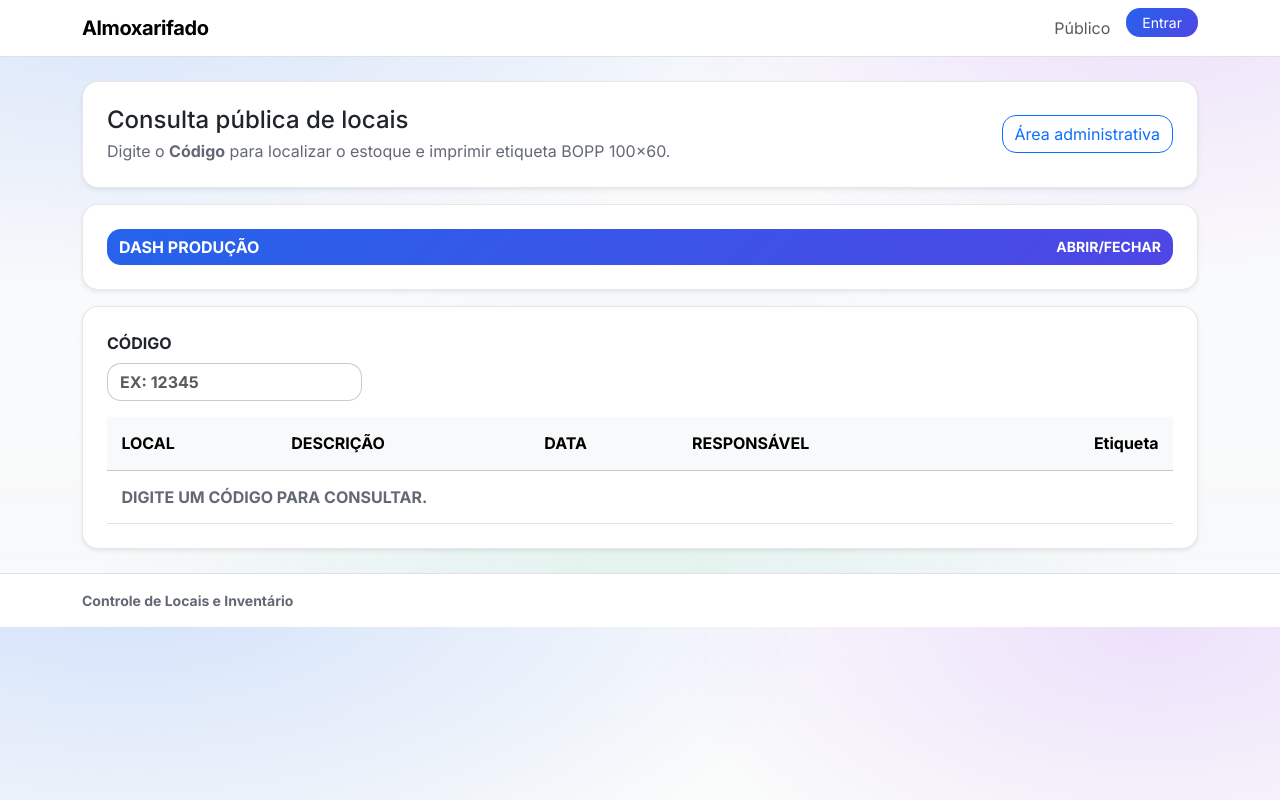
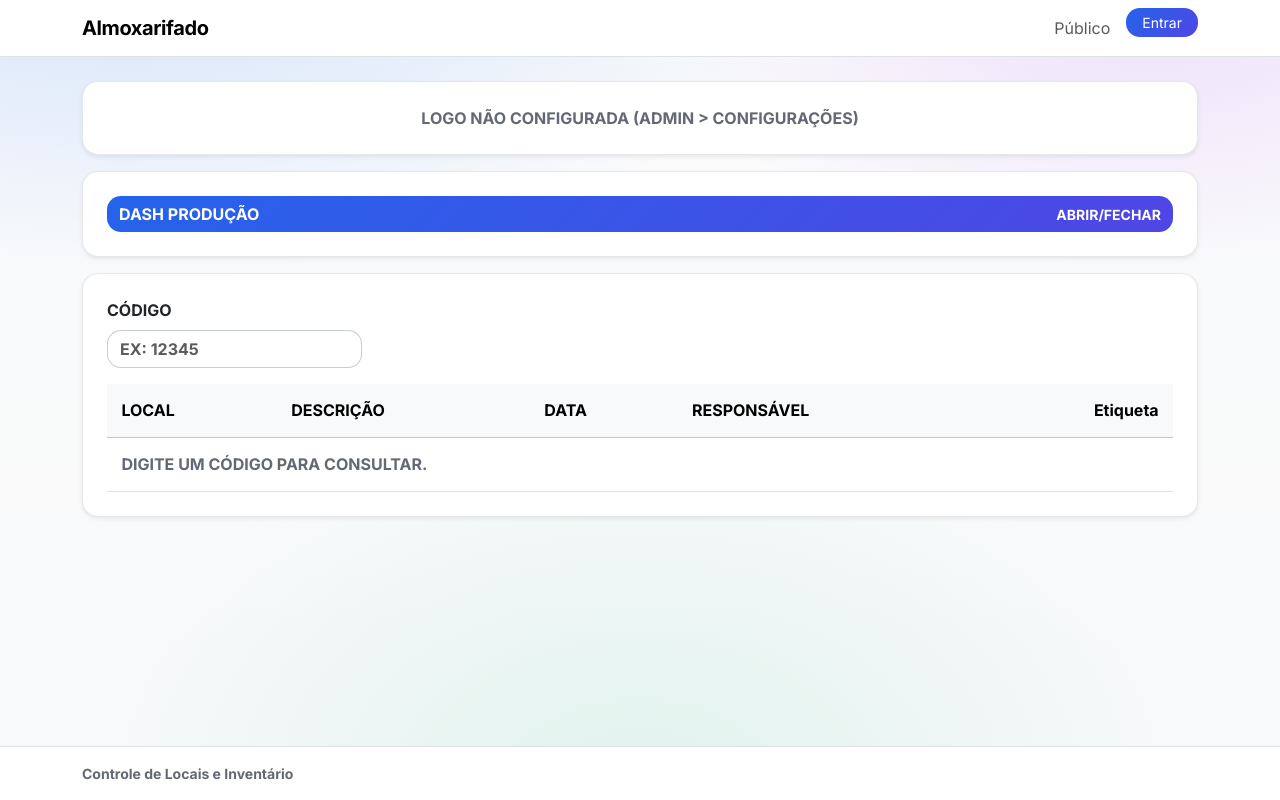
Before and after one commit to ItamarSR/Controle-de-Locais, a PHP site: page / in a window 1280 px wide. Run offline with PHP 8.4, Linux system fonts and the light colour scheme; data comes from the database, SQL or seed files in the repository.

Commit message:
Adiciona upload de logo e fixa rodapé no fim da página
Co-authored-by: itamarsrosa <itamarsrosa@gmail.com>

```diff
--- a/assets/app.css
+++ b/assets/app.css
@@ -1,4 +1,5 @@
 html, body { font-family: Inter, system-ui, -apple-system, Segoe UI, Roboto, Arial, sans-serif; }
+html, body { height: 100%; }
 
 :root{
   --app-radius: 16px;
@@ -19,6 +20,9 @@ body{
     radial-gradient(1000px 700px at 50% 100%, rgba(16,185,129,.10), transparent 55%),
     linear-gradient(180deg, rgba(255,255,255,.35), rgba(255,255,255,0));
   color: var(--theme-text, var(--app-text));
+  min-height: 100vh;
+  display: flex;
+  flex-direction: column;
 }
 
 .navbar{
--- a/sql/schema.sql
+++ b/sql/schema.sql
@@ -94,7 +94,8 @@ INSERT INTO `configuracoes` (`chave`, `valor`) VALUES
   ('theme_header', '#ffffff'),
   ('theme_footer', '#ffffff'),
   ('theme_form', '#ffffff'),
-  ('theme_text', '#0f172a')
+  ('theme_text', '#0f172a'),
+  ('logo_path', '')
 ON DUPLICATE KEY UPDATE `valor` = VALUES(`valor`);
 
 -- ordens de produção (OP)
--- a/views/layouts/app.php
+++ b/views/layouts/app.php
@@ -62,7 +62,7 @@ try {
     </div>
   </nav>
 
-  <main class="container py-4">
+  <main class="container py-4 flex-grow-1">
     <?php if (is_array($flash) && !empty($flash['message'])): ?>
       <div class="alert alert-<?= htmlspecialchars($flash['type'] ?? 'info') ?> alert-dismissible fade show" role="alert">
         <?= htmlspecialchars($flash['message']) ?>
@@ -73,7 +73,7 @@ try {
     <?= $content ?>
   </main>
 
-  <footer class="border-top" style="background: var(--theme-footer);">
+  <footer class="border-top mt-auto" style="background: var(--theme-footer);">
     <div class="container py-3 small text-secondary fw-bold">
       Controle de Locais e Inventário
     </div>
--- a/views/public/home.php
+++ b/views/public/home.php
@@ -1,17 +1,31 @@
 <?php
 $title = 'Consulta pública de locais';
+$logoPath = null;
+try {
+  $s = new \App\Models\Settings();
+  $logoPath = (string)($s->get('logo_path', '') ?? '');
+  if (trim($logoPath) === '') $logoPath = null;
+} catch (Throwable $e) {
+  $logoPath = null;
+}
 ?>
 
 <div class="row g-3 align-items-stretch">
   <div class="col-12">
     <div class="card shadow-sm">
       <div class="card-body p-4">
-        <div class="d-flex flex-column flex-md-row justify-content-between gap-3 align-items-md-center">
-          <div>
-            <h1 class="h4 mb-1">Consulta pública de locais</h1>
-            <p class="text-secondary mb-0">Digite o <b>Código</b> para localizar o estoque e imprimir etiqueta BOPP 100×60.</p>
-          </div>
-          <a class="btn btn-outline-primary" href="<?= htmlspecialchars(\Core\Http::url('/login')) ?>">Área administrativa</a>
+        <div class="d-flex justify-content-center">
+          <?php if (is_string($logoPath) && $logoPath !== ''): ?>
+            <img
+              src="<?= htmlspecialchars(\Core\Http::url($logoPath)) ?>"
+              alt="Logo"
+              width="300"
+              height="73"
+              style="object-fit:contain;border:1px solid rgba(15,23,42,.18);border-radius:16px;background:rgba(255,255,255,.65);padding:10px;"
+            >
+          <?php else: ?>
+            <div class="text-secondary fw-bold">LOGO NÃO CONFIGURADA (ADMIN &gt; CONFIGURAÇÕES)</div>
+          <?php endif; ?>
         </div>
       </div>
     </div>
```
Also changed, not shown: src/App/Controllers/ConfiguracoesController.php (+55 -0 lines), views/admin/configuracoes.php (+27 -1 lines), public/assets/app.css, 2 other files.
